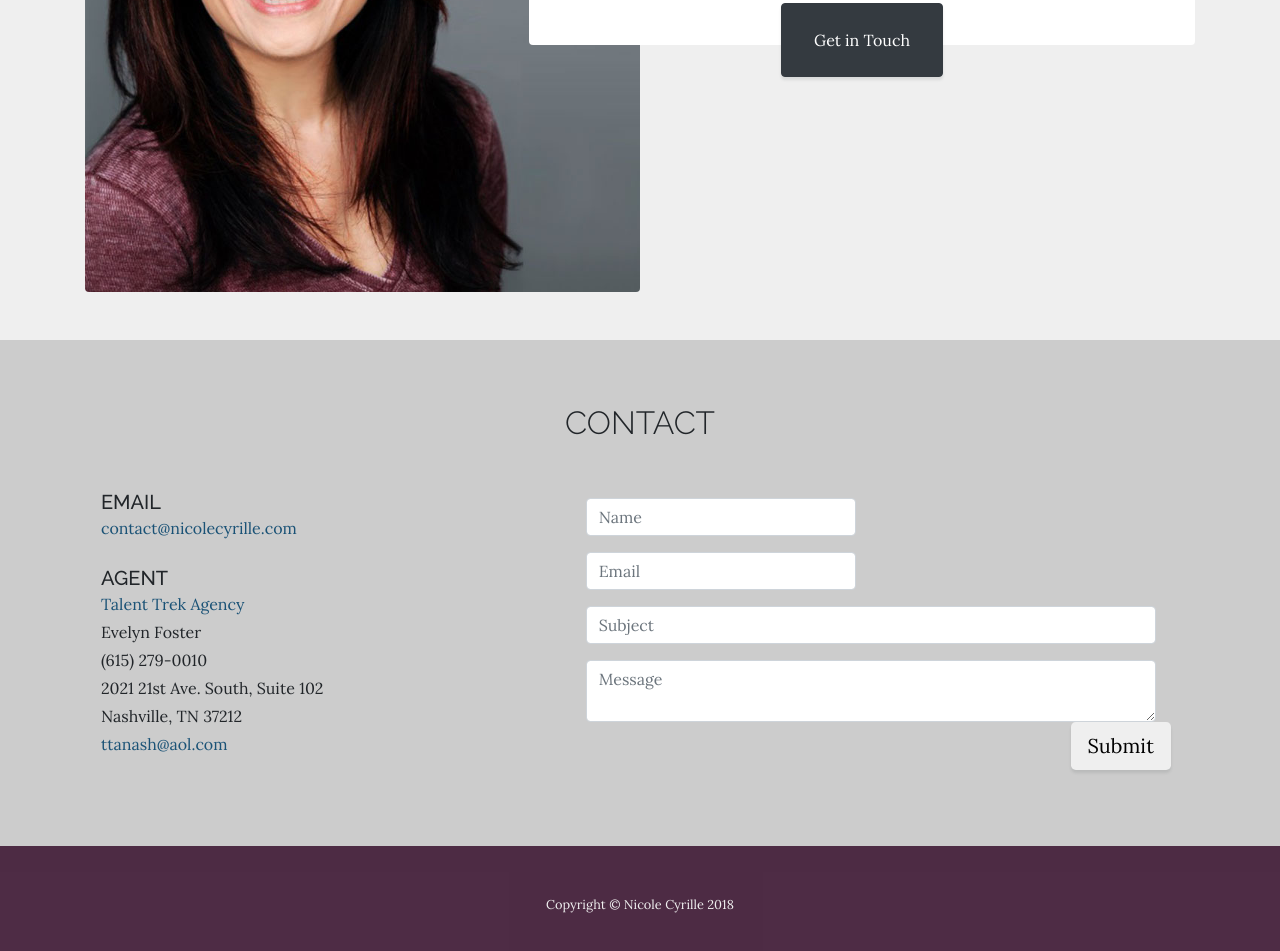
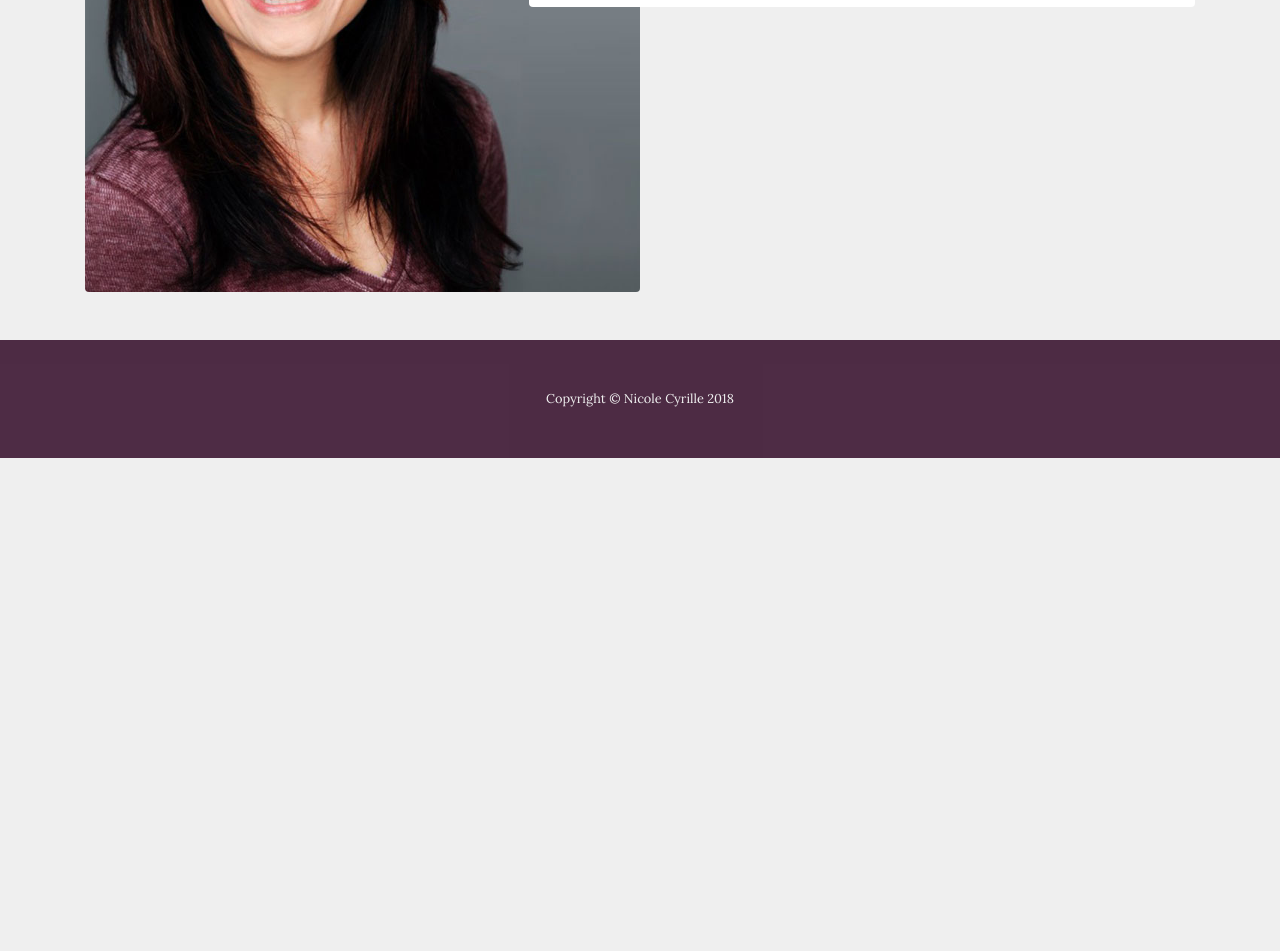
Before and after one commit to jillianannette/Nicole-Cyrille, a website: page thank-you.html in a window 1280 px wide. Shown: the part 399-1350 px from the top of the page. After the commit the page ends 857 px from the top, so only its background shows below. Drawn offline with Linux system fonts and the light colour scheme.

Commit message:
Edit // Thank You page

```diff
--- a/thank-you.html
+++ b/thank-you.html
@@ -57,69 +57,9 @@
           <div class="intro-text bg-white p-5 rounded">
             <h2 class="section-heading text-center mb-4">
               <span class="section-heading-upper">Thank You</span>
-              <span class="section-heading-lower">Test</span>
             </h2>
-            <p class="mb-3">Thanks for saying hi! I will be in touch as soon as possible.
+            <p class="mb-3 text-center">Thanks for saying hi! I will be in touch as soon as possible.
             </p>
-            <div class="intro-button text-center mx-auto">
-              <a class="btn btn-dark btn-xl" href="#contact">Get in Touch</a>
-            </div>
-          </div>
-        </div>
-      </div>
-    </section>
-
-    <section class="page-section cta">
-      <div class="container">
-        <div class="row p-3">
-          <div id="contact" class="col-sm-12">
-            <h2 class="section-heading mb-5 text-center">
-              <span class="section-heading-lower">Contact</span>
-            </h2>
-          </div>
-          <div class="col-md-5">
-            <div >
-              <h5 class="mb-0">EMAIL</h5>
-              <p class="mb-4">
-                <a href="mailto:contact@nicolecyrille.com">contact@nicolecyrille.com</a>
-              </p>
-
-              <h5 class="mb-0">AGENT</h5>
-              <p class="mb-4"><a target="_blank" href="http://www.talenttrek.com">Talent Trek Agency</a><br>
-                Evelyn Foster<br>
-                (615) 279-0010<br>
-                2021 21st Ave. South, Suite 102<br>
-                Nashville, TN 37212<br>
-                <a href="mailto:ttanash@aol.com">ttanash@aol.com</a></p>
-            </div>
-          </div>
-          <div class="col-md-7">
-            <div class="cta-inner text-right rounded">
-              <div class="mb-0">
-                <!-- BEGIN Form -->
-                <form class="jotform-form" action="http://submit.jotform.us/submit/42356662657160/" method="post" name="form_42356662657160" id="42356662657160" accept-charset="utf-8">
-                    <input type="hidden" name="formID" value="42356662657160" />
-                    <div id="id_1" class="form-group col-sm-12 col-md-6">
-                        <input id="input_1" name="q1_name" type="text" class="form-control" placeholder="Name" required>
-                    </div>
-                    <div id="id_3" class="form-group col-sm-12 col-md-6">
-                        <input id="input_3" name="q3_email" type="email" class="form-control" placeholder="Email" required>
-                    </div>
-                    <div id="id_5" class="form-group col-md-12">
-                        <input id="input_5" name="q5_subject5" type="text" class="form-control" placeholder="Subject" required>
-                    </div>
-                    <div id="id_4" class="col-md-12">
-                        <textarea id="input_4" name="q4_message" class="form-control" placeholder="Message" required></textarea>
-                    </div>
-                    <input id="id_2" type="submit" class="pull-right btn btn-default btn-lg" value="Submit">
-                    <input type="hidden" id="simple_spc" name="simple_spc" value="42356662657160" />
-                    <script type="text/javascript">
-                        document.getElementById("si" + "mple" + "_spc").value = "42356662657160-42356662657160";
-                    </script>
-                </form>
-                <!-- END Form -->
-              </div>
-            </div>
           </div>
         </div>
       </div>
```
